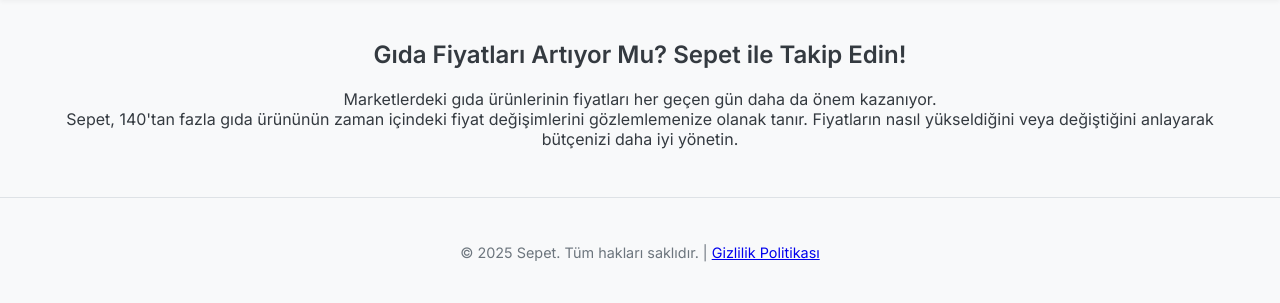
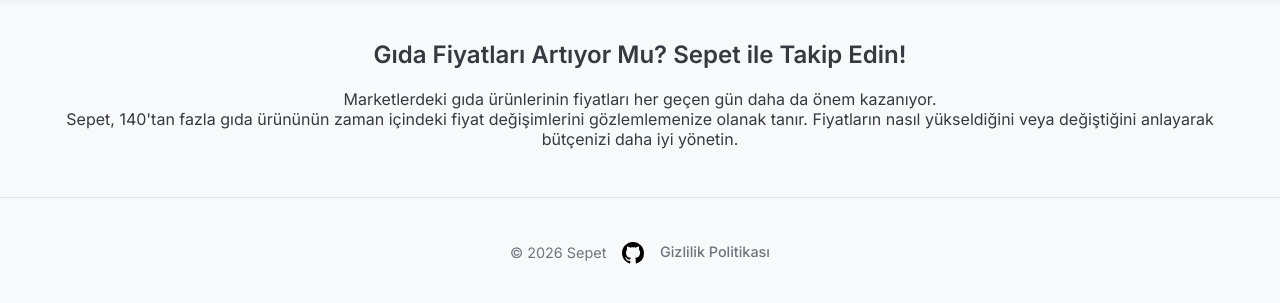
Before and after one commit to Bar-Kal/TR-Sepet, a Flask app: page / in a window 1280 px wide. Shown: the part 83-386 px from the top of the page. Run offline with Flask 3, Linux system fonts and the light colour scheme.

Commit message:
footer adapted and github logo added

```diff
--- a/sepet_app/frontend/routes.py
+++ b/sepet_app/frontend/routes.py
@@ -145,6 +145,13 @@
 
     except Exception as e:
         print(f"Error extracting 7z file: {e}")
+
+# --- Context Processors ---
+@current_app.context_processor
+def inject_current_year():
+    """Injects the current year into all templates."""
+    return {'current_year': datetime.now().year}
+
 
 # --- Route Definitions ---
 @current_app.route('/robots.txt')
--- a/sepet_app/frontend/static/css/style.css
+++ b/sepet_app/frontend/static/css/style.css
@@ -346,6 +346,37 @@
     border-top: 1px solid var(--medium-gray);
 }
 
+.footer-content {
+    display: flex;
+    justify-content: center;
+    align-items: center;
+    gap: 1rem; /* Adjust this value as needed for spacing */
+}
+
+.footer-link {
+    text-decoration: none;
+    color: var(--text-gray);
+    font-weight: 500;
+    font-size: 0.9rem; /* Adjusted to match footer's font-size */
+    padding: 0; /* Remove padding */
+    border-bottom: 2px solid transparent;
+    transition: color var(--transition-speed), border-color var(--transition-speed);
+}
+
+.footer-link:hover {
+    color: var(--dark-gray);
+}
+
+.github-icon-link {
+    text-decoration: none;
+    color: inherit; /* Inherit color from parent */
+}
+
+.github-icon-link:hover {
+    text-decoration: none;
+    color: inherit;
+}
+
 .central-legend {
     display: flex;
     justify-content: center;
--- a/sepet_app/frontend/templates/base.html
+++ b/sepet_app/frontend/templates/base.html
@@ -41,7 +41,11 @@
     </main>
 
     <footer>
-        <p>&copy; 2025 Sepet. Tüm hakları saklıdır. | <a href="{{ url_for('privacy') }}">Gizlilik Politikası</a></p>
+        <div class="footer-content">
+            <p>&copy; {{ current_year }} Sepet</p>
+            <a href="https://github.com/Bar-Kal/TR-Sepet" target="_blank" class="github-icon-link"><img src="{{ url_for('static', filename='img/page/github-logo.svg') }}" alt="GitHub logo" style="height: 1.5em; vertical-align: middle;"></a>
+            <a href="{{ url_for('privacy') }}" class="footer-link">Gizlilik Politikası</a>
+        </div>
     </footer>
 
     <script src="{{ url_for('static', filename='js/search.js') }}"></script>
```
Also changed, not shown: sepet_app/frontend/static/img/page/github-logo.svg (added).
